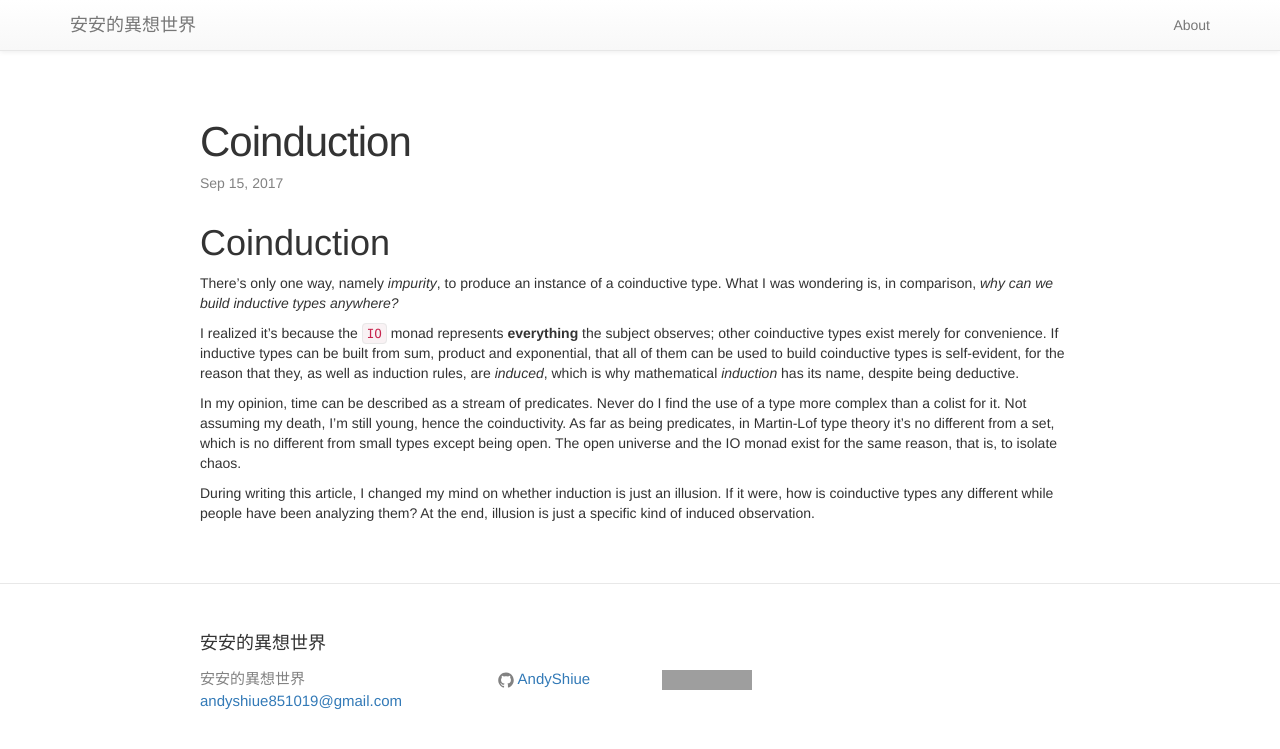
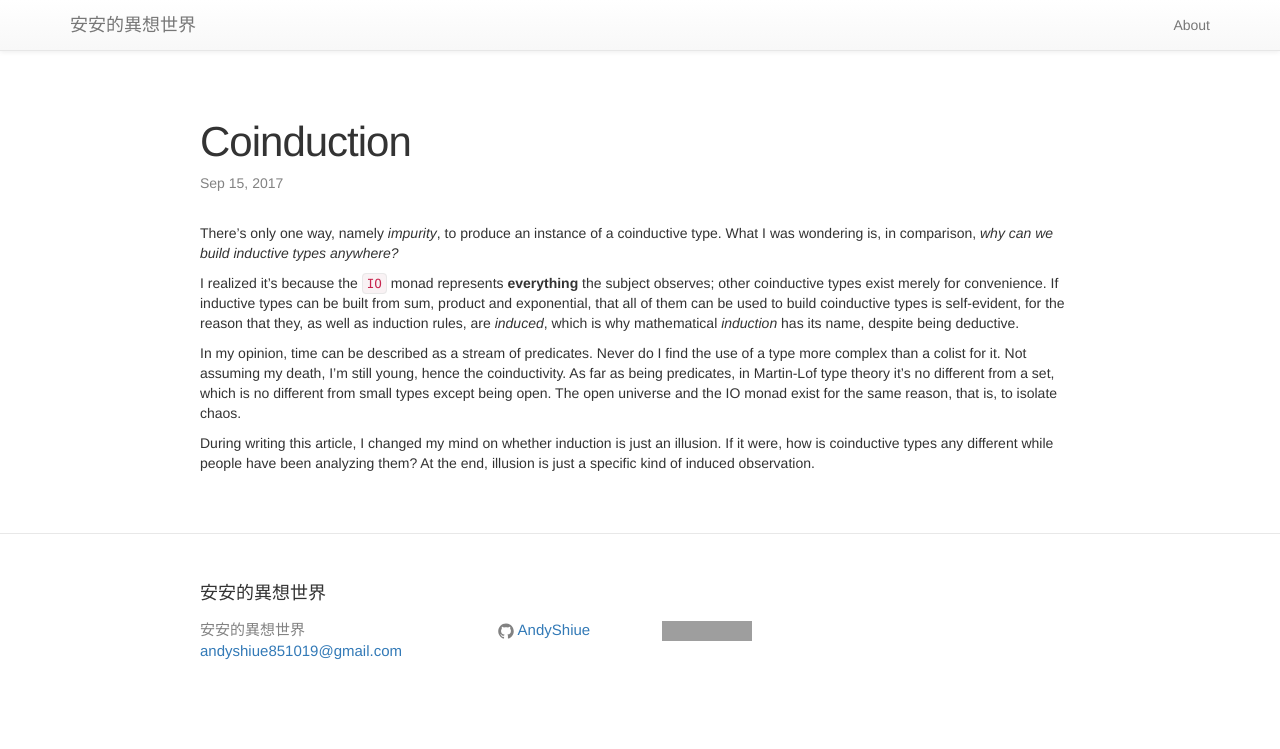
Before and after one commit to AndyShiue/AndyShiue.github.io, a Jekyll site: the page built from _posts/2017-09-15-coinduction.md, in a window 1280 px wide. Shown: the top 749 px of the page. Built offline with Jekyll 4.4.1, drawn with Linux system fonts in a browser that asks for light colours; comment, search, counter and statistics services are not loaded; grey boxes are pictures that could not be loaded.

Commit message:
Update 2017-09-15-coinduction.md

```diff
--- a/_posts/2017-09-15-coinduction.md
+++ b/_posts/2017-09-15-coinduction.md
@@ -3,8 +3,6 @@ layout: post
 title: "Coinduction"
 categories: philosophy
 ---
-
-# Coinduction
 
 There's only one way, namely *impurity*, to produce an instance of a coinductive type. What I was wondering is, in comparison, *why can we build inductive types anywhere?*
 
```
